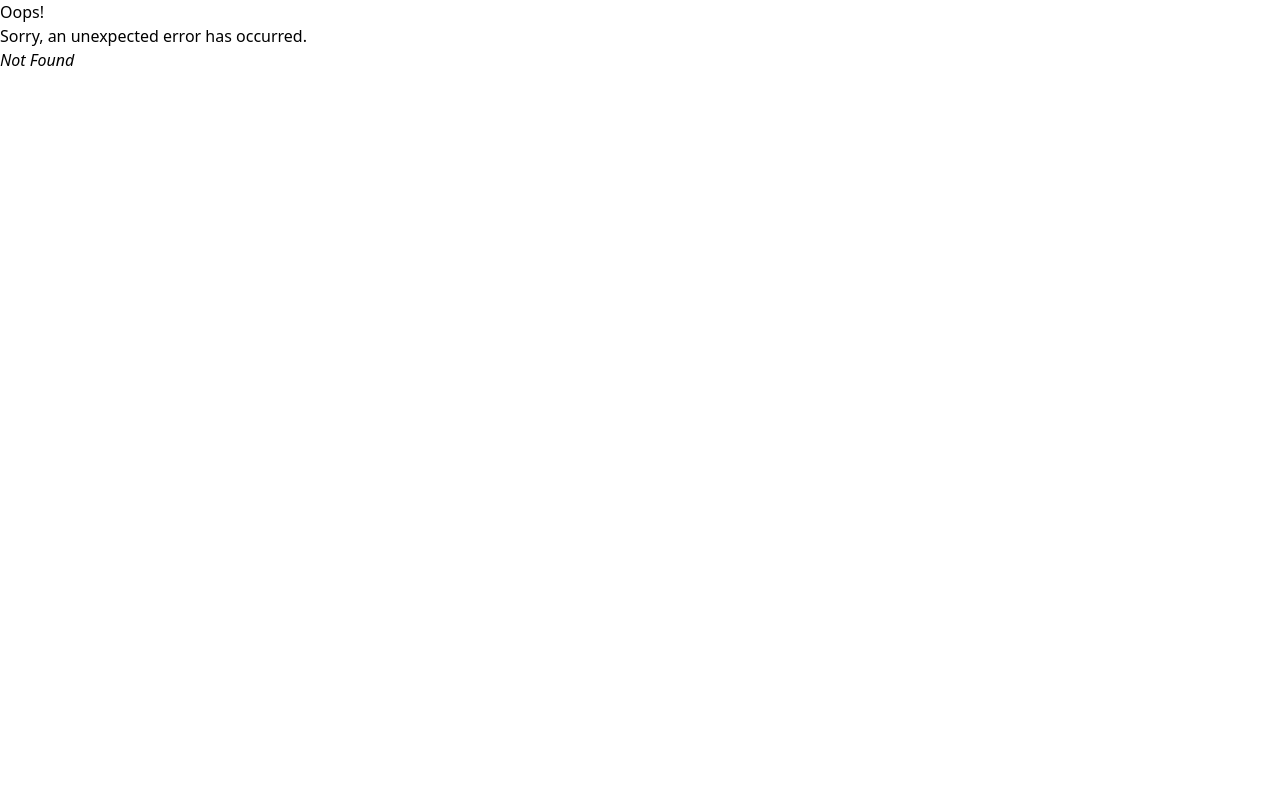
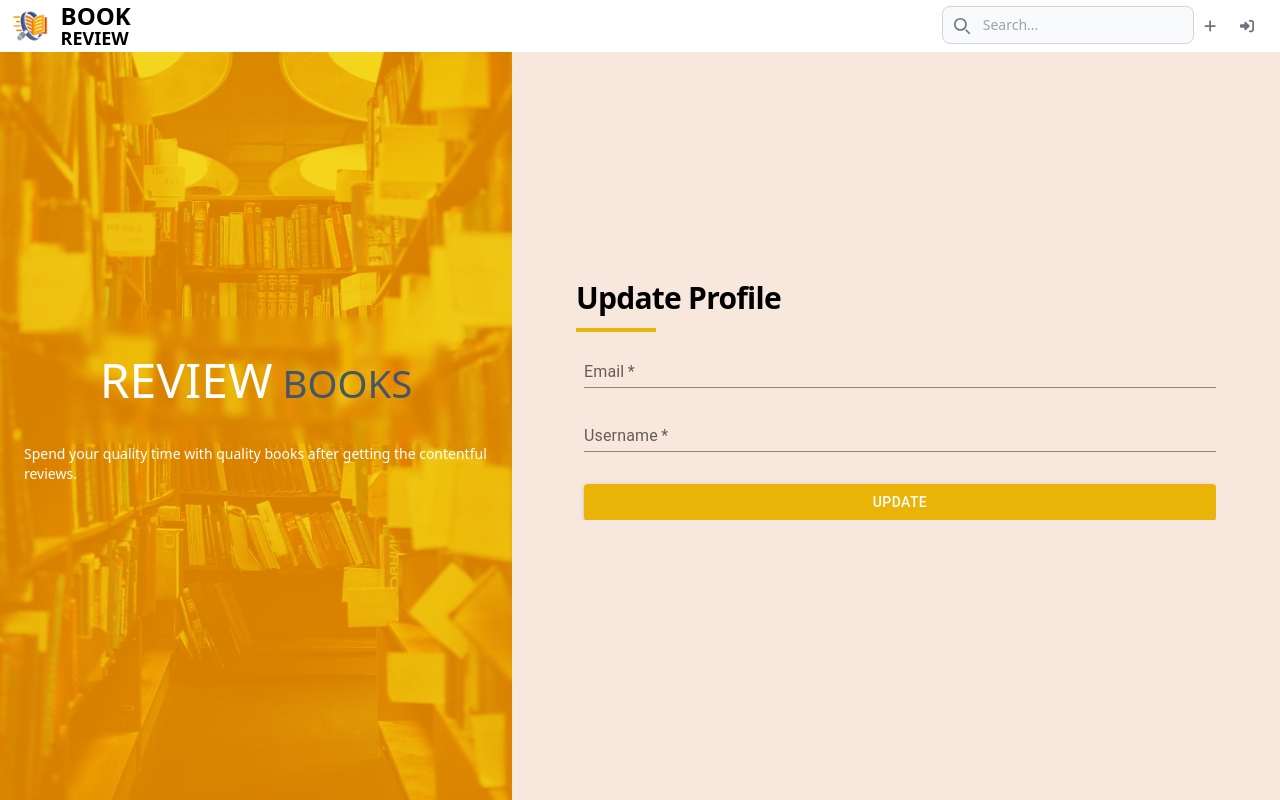
Before and after one commit to FahadAbdulQayyum/book-review-platform, a React (Vite) app: page /myprofile in a window 1280 px wide. Before the commit this address had no page. Built offline with nearby package versions, Linux system fonts and the light colour scheme.

Commit message:
update profile implemented

```diff
--- a/src/components/form.tsx
+++ b/src/components/form.tsx
@@ -189,7 +189,7 @@ const Form: React.FC<FormProps> = ({ isNew, isFor, additionalInputs }) => {
 
             return true;
         }
-        if (isFor.replace(" ", "").toLowerCase() === "reviewforme") {
+        if (isFor.replace(" ", "").toLowerCase() === "reviewforme" || isFor.replace(" ", "").toLowerCase() === "updateprofile") {
             // if (email.length < 5) {
             //     return false
             // }
@@ -361,6 +361,45 @@ const Form: React.FC<FormProps> = ({ isNew, isFor, additionalInputs }) => {
 
             }
 
+            if (isFor.replace(" ", "").toLowerCase() === 'updateprofile') {
+
+                console.log('updateprofile clled...')
+                let data = {
+                    // bookName, bookId, bookAuthor, bookReviewText, bookRating, userId: localStorage.getItem('userId')
+                    email, username
+                }
+                console.log('id...', id)
+                const url = `${API}/api/user/update/${localStorage.getItem('userId')}`
+                console.log('udpate urrrlll...', url)
+                // const resultAction = await dispatch(fetchData({ url, method: 'POST', data }));
+                const resultAction = await dispatch(fetchData({
+                    url, method: 'PUT', data, headers: {
+                        'Accept': '*/*',
+                        'Content-Type': 'application/json',
+                        'Authorization': `${localStorage.getItem('token')}`
+                    }
+                }));
+                if (fetchData.fulfilled.match(resultAction)) {
+                    const payload = resultAction.payload as BookResponse;
+                    console.log('pyaloaddd...', payload)
+                    if (payload.success) {
+                        setMessage(payload.message);
+                        setSeverity('success');
+                        setTimeout(() => {
+                            navigate('/');
+                        }, 2000);
+                    } else {
+                        setMessage(payload.message);
+                        setSeverity('error');
+                    }
+                    setOpen(true);
+                } else {
+                    setMessage('Signup failed!');
+                    setOpen(true);
+                }
+
+            }
+
             setEmail("")
             setUsername("")
             setPassword("")
@@ -406,7 +445,7 @@ const Form: React.FC<FormProps> = ({ isNew, isFor, additionalInputs }) => {
                             autoComplete="off"
                         >
                             {/* {isNew && <TextField */}
-                            {((isFor.replace(" ", "").toLowerCase() === 'signup' || isFor.replace(" ", "").toLowerCase() === 'login') && (isFor.replace(" ", "").toLowerCase() !== 'reviewform' || isFor.replace(" ", "").toLowerCase() !== 'reviewforme')) && <TextField
+                            {((isFor.replace(" ", "").toLowerCase() === 'signup' || (isFor.replace(" ", "").toLowerCase() === 'updateprofile') || isFor.replace(" ", "").toLowerCase() === 'login') && (isFor.replace(" ", "").toLowerCase() !== 'reviewform' || isFor.replace(" ", "").toLowerCase() !== 'reviewforme')) && <TextField
                                 error={emailError !== ""}
                                 helperText={emailError}
                                 id="email-field"
@@ -417,7 +456,7 @@ const Form: React.FC<FormProps> = ({ isNew, isFor, additionalInputs }) => {
                                 required
                             />}
                             <br />
-                            {isFor.replace(" ", "").toLowerCase() === 'signup' && (isFor.replace(" ", "").toLowerCase() !== 'reviewform' || isFor.replace(" ", "").toLowerCase() !== 'reviewforme') && <TextField
+                            {(isFor.replace(" ", "").toLowerCase() === 'signup' || (isFor.replace(" ", "").toLowerCase() === 'updateprofile')) && (isFor.replace(" ", "").toLowerCase() !== 'reviewform' || isFor.replace(" ", "").toLowerCase() !== 'reviewforme') && <TextField
                                 error={usernameError !== ""}
                                 helperText={usernameError}
                                 id="username-field"
@@ -428,7 +467,7 @@ const Form: React.FC<FormProps> = ({ isNew, isFor, additionalInputs }) => {
                                 required
                             />}
                             <br />
-                            {(isFor.replace(" ", "").toLowerCase() !== 'reviewforme' && isFor.replace(" ", "").toLowerCase() !== 'reviewform') && <TextField
+                            {(isFor.replace(" ", "").toLowerCase() !== 'updateprofile' && isFor.replace(" ", "").toLowerCase() !== 'reviewforme' && isFor.replace(" ", "").toLowerCase() !== 'reviewform') && <TextField
                                 error={passwordError !== ""}
                                 helperText={passwordError}
                                 id="password-field"
@@ -530,10 +569,10 @@ const Form: React.FC<FormProps> = ({ isNew, isFor, additionalInputs }) => {
                                     className='w-full bg-yellow-500'
                                     onClick={handleSignUp}
                                 >
-                                    {isFor.replace(" ", "").toLowerCase() === "login" ? 'Login' : isFor.replace(" ", "").toLowerCase() === "signup" ? 'Signup' : isFor.replace(" ", "").toLowerCase() === "reviewforme" ? "Update" : "Submit"}
+                                    {isFor.replace(" ", "").toLowerCase() === "login" ? 'Login' : isFor.replace(" ", "").toLowerCase() === "signup" ? 'Signup' : (isFor.replace(" ", "").toLowerCase() === "reviewforme" || (isFor.replace(" ", "").toLowerCase() === 'updateprofile')) ? "Update" : "Submit"}
                                 </Button>
                                 {/* <small>{!isNew ? 'Not registered yet?' : 'Already registered?'} <a href={isNew ? '/login' : '/signup'}>{isNew ? 'Login' : 'Signup'}</a></small> */}
-                                <small>{isFor.replace(" ", "").toLowerCase() === "login" ? 'Not registered yet?' : isFor.replace(" ", "").toLowerCase() === "signup" ? 'Already registered?' : ""} <Link to={isFor.replace(" ", "").toLowerCase() === "login" ? '/signup' : isFor.replace(" ", "").toLowerCase() === "signup" ? '/login' : "/myreview"}>{isFor.replace(" ", "").toLowerCase() === "login" ? 'Signup' : isFor.replace(" ", "").toLowerCase() === "signup" ? 'Login' : "My Review"}</Link></small>
+                                <small>{isFor.replace(" ", "").toLowerCase() === "login" ? 'Not registered yet?' : isFor.replace(" ", "").toLowerCase() === "signup" ? 'Already registered?' : ""} <Link to={isFor.replace(" ", "").toLowerCase() === "login" ? '/signup' : isFor.replace(" ", "").toLowerCase() === "signup" ? '/login' : "/myreview"}>{isFor.replace(" ", "").toLowerCase() === "login" ? 'Signup' : isFor.replace(" ", "").toLowerCase() === "signup" ? 'Login' : isFor.replace(" ", "").toLowerCase() === 'updateprofile' ? "" : "My Review"}</Link></small>
                             </div>
                             <Toast open={open} message={message} onClose={handleClose} severity={severity} />
                         </Box>
--- /dev/null
+++ b/src/components/myProfile.tsx
@@ -0,0 +1,13 @@
+import Form from "./form"
+
+const MyProfile = () => {
+    return (
+        <div >
+            <Form isFor={'Update Profile'}
+            // additionalInputs={state}
+            />
+        </div>
+    )
+}
+
+export default MyProfile
--- a/src/main.tsx
+++ b/src/main.tsx
@@ -21,6 +21,7 @@ import ReviewForm from './components/reviewForm.tsx';
 import Layout from './layout.tsx';
 import MyReview from './components/myReview.tsx';
 import ReviewForme from './components/reviewForme.tsx';
+import MyProfile from './components/myProfile.tsx';
 
 const router = createBrowserRouter([
   //   {
@@ -55,6 +56,7 @@ const router = createBrowserRouter([
       { path: 'reviewform', element: <ReviewForm /> },
       { path: 'reviewforme', element: <ReviewForme /> },
       { path: 'myreview', element: <MyReview /> },
+      { path: 'myprofile', element: <MyProfile /> },
     ],
   },
   // {
```
Also changed, not shown: 1 other file (tests, documents, lock files or other folders).
